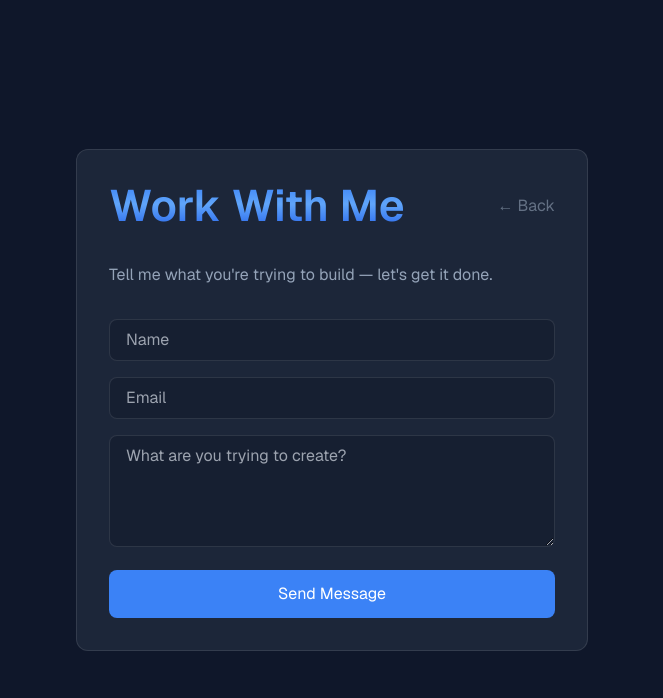
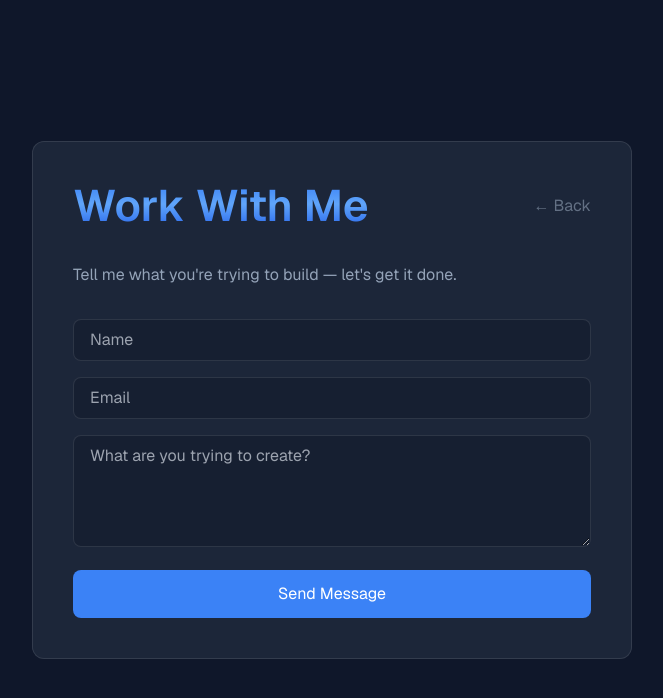
Before and after one commit to nickmelamed/site, a Next.js app in the folder site-npx/: page /work in a window 1280 px wide. Shown: the top 698 px of the page, without its empty margins (308-971 px from the left). Built offline with nearby package versions, Linux system fonts and the light colour scheme.

Commit message:
fixed width and panels

```diff
--- a/site-npx/app/demo-lab/page.tsx
+++ b/site-npx/app/demo-lab/page.tsx
@@ -59,7 +59,7 @@ export default function ControlCenter() {
           transition={{ duration: 0.4 }}
           className="text-center"
         >
-          <p className="text-subtitle text-secondary max-w-2xl mx-auto">
+          <p className="text-subtitle text-secondary container-xl mx-auto">
             Choose a system to see how AI turns raw data into decisions.
           </p>
         </motion.div>
@@ -72,7 +72,7 @@ export default function ControlCenter() {
               whileHover={{ scale: 1.03 }}
               whileTap={{ scale: 0.98 }}
               onClick={() => openDemo(demo.id as DemoKey)}
-              className="relative group cursor-pointer panel p-5 stack-sm hover:glow-sm transition"
+              className="relative group cursor-pointer panel-base panel-md stack-sm hover:glow-sm transition"
             >
               <div
                 className="absolute inset-0 opacity-0 group-hover:opacity-100 transition blur-xl"
@@ -123,7 +123,7 @@ export default function ControlCenter() {
               initial={{ scale: 0.95, y: 20 }}
               animate={{ scale: 1, y: 0 }}
               exit={{ scale: 0.95, y: 20 }}
-              className="relative z-10 max-w-4xl w-full panel p-8 stack-lg"
+              className="relative z-10 container-lg w-full panel-base panel-lg stack-lg"
             >
               <div className="flex justify-between items-center">
                 <h2 className="text-title text-gradient">{run.name}</h2>
--- a/site-npx/app/globals.css
+++ b/site-npx/app/globals.css
@@ -169,13 +169,6 @@ body {
   border-color: rgb(var(--primary));
 }
 
-.panel {
-  background-color: rgb(var(--bg-surface) / 0.9);
-  backdrop-filter: blur(var(--blur-lg));
-  border: 1px solid rgb(var(--grid-line) / 0.1);
-  border-radius: var(--radius-lg);
-}
-
 /* typography */
 
 .text-title {
@@ -210,6 +203,16 @@ body {
 .inline-sm > * + * { margin-left: var(--space-sm); }
 .inline-md > * + * { margin-left: var(--space-md); }
 .inline-lg > * + * { margin-left: var(--space-lg); }
+
+/* WIDTH SYSTEM */
+.w-sm { width: 12rem; }
+.w-md { width: 16rem; }
+.w-lg { width: 24rem; }
+
+.container-sm { max-width: 400px; }
+.container-md { max-width: 600px; }
+.container-lg { max-width: 900px; }
+.container-xl { max-width: 1200px; }
 
 /* Section spacing */
 .section {
--- a/site-npx/app/page.tsx
+++ b/site-npx/app/page.tsx
@@ -82,7 +82,7 @@ export default function Home() {
       initial={{ opacity: 0, y: 10 }}
       animate={typingDone ? { opacity: 1, y: 0 } : {}}
       transition={{ duration: 0.6 }}
-      className="mt-8 max-w-xl text-secondary text-body"
+      className="mt-8 container-xl text-secondary text-body"
     >
       Custom AI systems for real-world decisions
     </motion.p>
--- a/site-npx/app/work/page.tsx
+++ b/site-npx/app/work/page.tsx
@@ -23,7 +23,7 @@ export default function WorkWithMe() {
       <motion.div
         initial={{ opacity: 0, y: 20 }}
         animate={{ opacity: 1, y: 0 }}
-        className="relative z-10 w-full max-w-lg panel p-8 stack-lg"
+        className="relative z-10 w-full container-md panel-base panel-lg stack-lg"
       >
 
         <div className="flex justify-between items-center">
--- a/site-npx/components/InlinePassword.tsx
+++ b/site-npx/components/InlinePassword.tsx
@@ -39,7 +39,7 @@ export default function InlinePassword({
             setError(false);
           }}
           onKeyDown={(e) => e.key === "Enter" && handleSubmit()}
-          className="input-base w-64 text-body"
+          className="input-base input-md text-body"
         />
 
         <button onClick={handleSubmit} className="btn btn-primary">
--- a/site-npx/components/demo/DemoRunner.tsx
+++ b/site-npx/components/demo/DemoRunner.tsx
@@ -53,7 +53,7 @@ export default function DemoRunner({
       </div>
 
       {/* LOGS */}
-      <div className="panel p-4 font-mono text-caption text-accent h-40 overflow-y-auto">
+      <div className="panel-base panel-sm font-mono text-caption text-accent h-40 overflow-y-auto">
         {logs.map((log, i) => (
           <div key={i}>{log}</div>
         ))}
@@ -76,7 +76,7 @@ export default function DemoRunner({
       {complete && (
         <div className="grid grid-cols-3 inline-md">
           {run.metrics.map((m, i) => (
-            <div key={i} className="panel p-4 text-center stack-xs">
+            <div key={i} className="panel-base panel-sm text-center stack-xs">
               <div className="text-caption text-secondary">
                 {m.name}
               </div>
```
